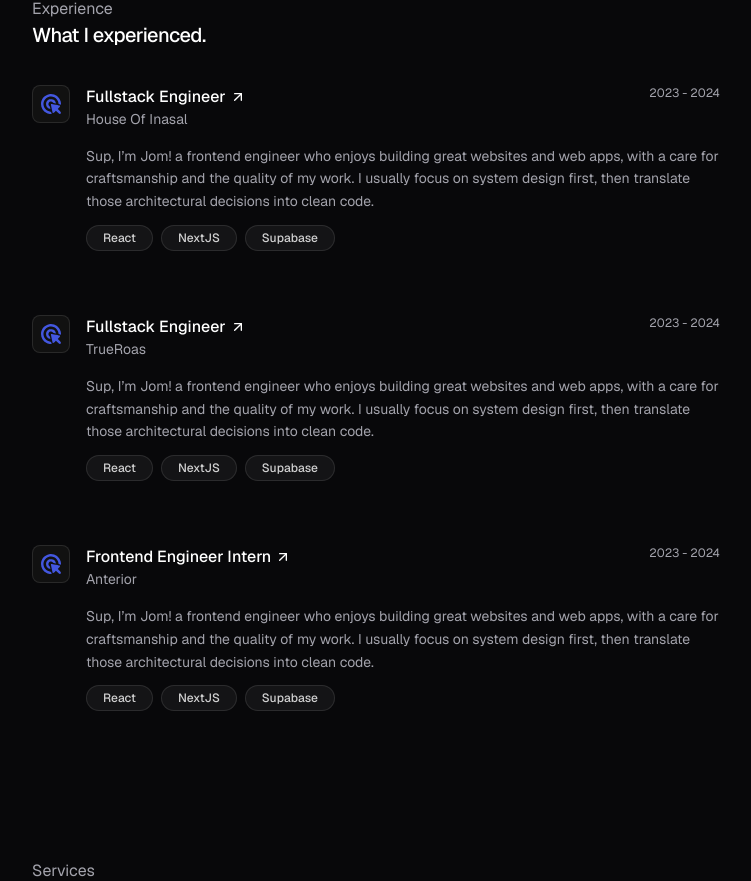
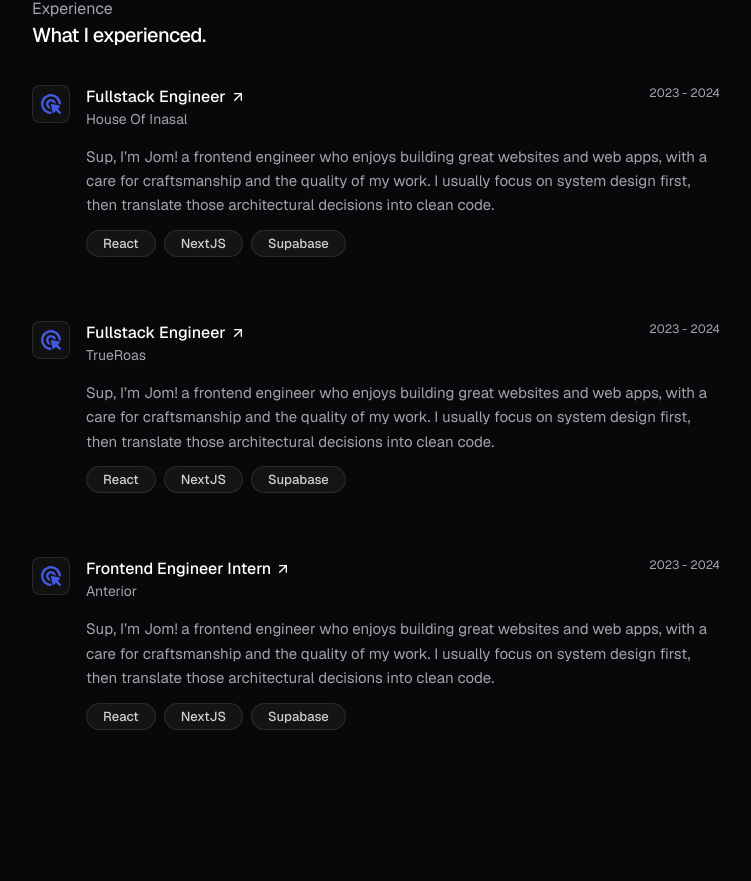
Before and after one commit to jmlsoteyza/chocobutternut, a Next.js app: page / in a window 1280 px wide. Shown: the part 779-1660 px from the top of the page, without its empty margins (264-1015 px from the left). Built offline with nearby package versions, Linux system fonts and the light colour scheme.

Commit message:
style: adjust typography in Experience component for improved readability

```diff
--- a/components/experience.tsx
+++ b/components/experience.tsx
@@ -107,12 +107,14 @@
                     </div>
                     <span className="shrink-0 text-xs">{year}</span>
                   </div>
-                  <p className="pt-3 leading-relaxed">{description}</p>
+                  <p className="pt-3 text-[15px] leading-relaxed">
+                    {description}
+                  </p>
                   <div className="flex flex-row gap-2 pt-2 text-xs">
                     {skills.map((skill) => (
                       <span
                         key={skill}
-                        className="rounded-full border border-white/10 bg-white/5 px-4 py-1 font-medium text-white/80 transition-colors duration-300 group-hover:border-white/20 group-hover:bg-white/10"
+                        className="rounded-full border border-white/10 bg-white/5 px-4 py-1 text-[13px] font-medium text-white/80 transition-colors duration-300 group-hover:border-white/20 group-hover:bg-white/10"
                       >
                         {skill}
                       </span>
```
